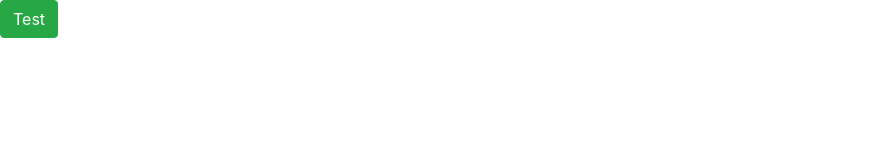
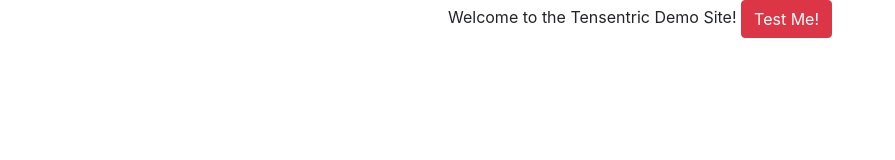
Before and after one commit to Dpasi314/tensentric, a plain HTML site: page index.html in a window 1280 px wide. Shown: the whole page, without its empty margins (0-895 px from the left). Drawn offline with nearby package versions, Linux system fonts and the light colour scheme.

Commit message:
Added body tags to index

```diff
--- a/index.html
+++ b/index.html
@@ -22,7 +22,15 @@
 
 </head>
 
-<button class="btn btn-success">Test</button>
+<body>
+	<div class="container">
+		<center>
+			Welcome to the Tensentric Demo Site!
+			<button class="btn btn-danger btn-large">Test Me!</button>
+		</center>
+	</div>
+
+</body>
 
 <!-- Register Service Worker -->
 <script>
```
